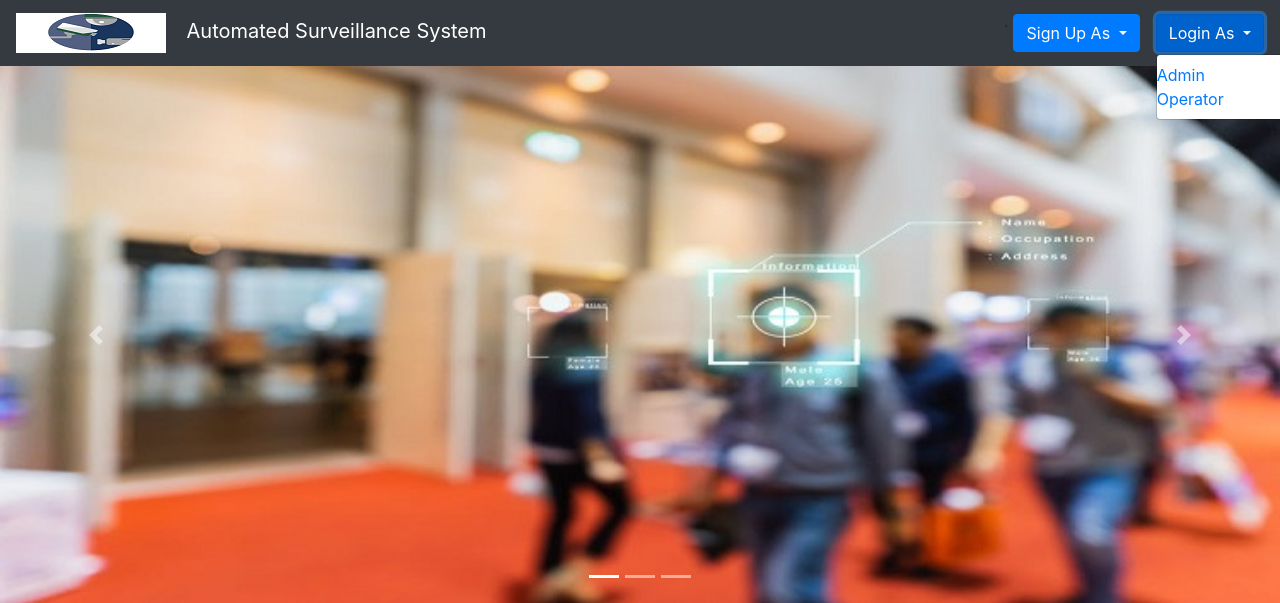
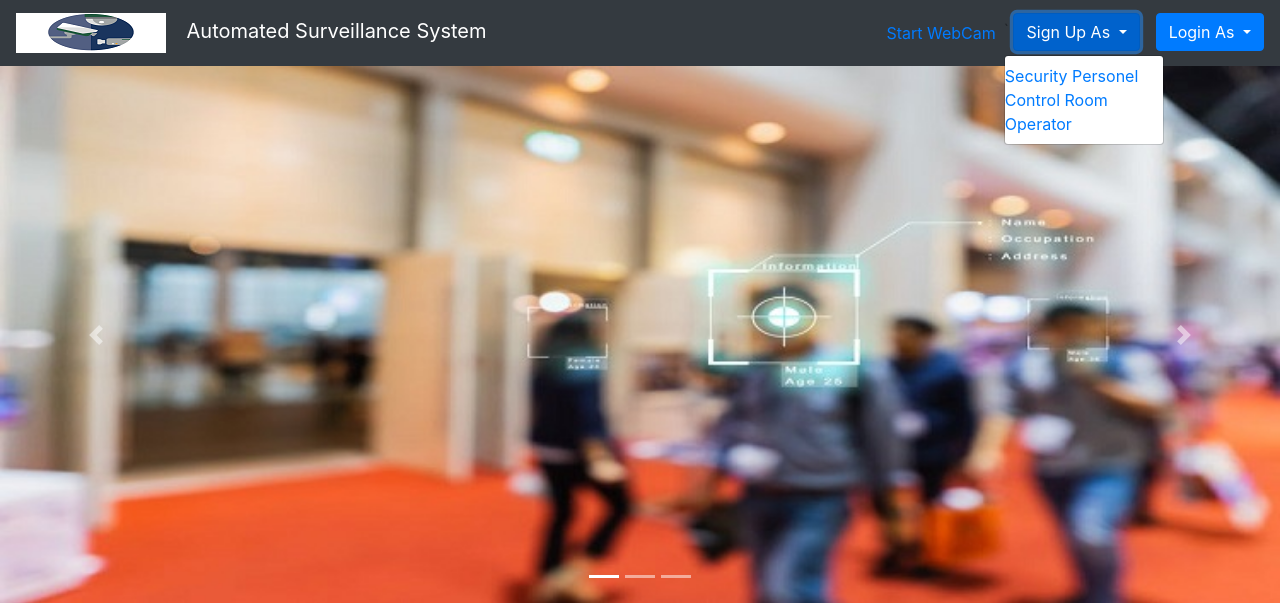
Before and after one commit to waqasahmad115/djangoprojectusinghevc, a Django app: page / in a window 1280 px wide, after a click on "Sign Up As". Shown: the top 603 px of the page. Run offline with Django 3.2, Linux system fonts and the light colour scheme; parts of the project's set-up code (start-up, migrations or seed data) failed here and were passed over; some libraries are stand-ins or nearby versions.

Commit message:
change user api for one link '

```diff
--- a/templates/base.html
+++ b/templates/base.html
@@ -36,6 +36,10 @@
             </a>
           </div>
           {% if user.is_authenticated %}
+
+        <a class="nav-item nav-link bg-dark" href="{% url 'hevcvedio' %}"
+          >Hevc Video</a
+        >
           <a class="nav-item nav-link bg-dark" href="{% url 'profile' %}"
             >Profile</a
           >
@@ -54,6 +58,9 @@
           >
           {% else %}
           <ul class="nav navbar-nav">
+              <a class="nav-item nav-link bg-dark" href="{% url 'vedio' %}"
+              >Start WebCam </a
+            >
             <div class="dropdown pr-sm-1 pr-md-3">
               `
               <button
@@ -71,15 +78,9 @@
                 </li>
                 <li>
                   <a class="navbar-link" href="{% url 'register' %}"
-                    >Operator</a
+                    >Control Room Operator</a
                   >
                 </li>
-                <li>
-                  <a class="navbar-link" href="{% url 'vedio' %}"
-                    >Start Camera</a
-                  >
-                </li>
-
               </div>
             </div>
 
```
